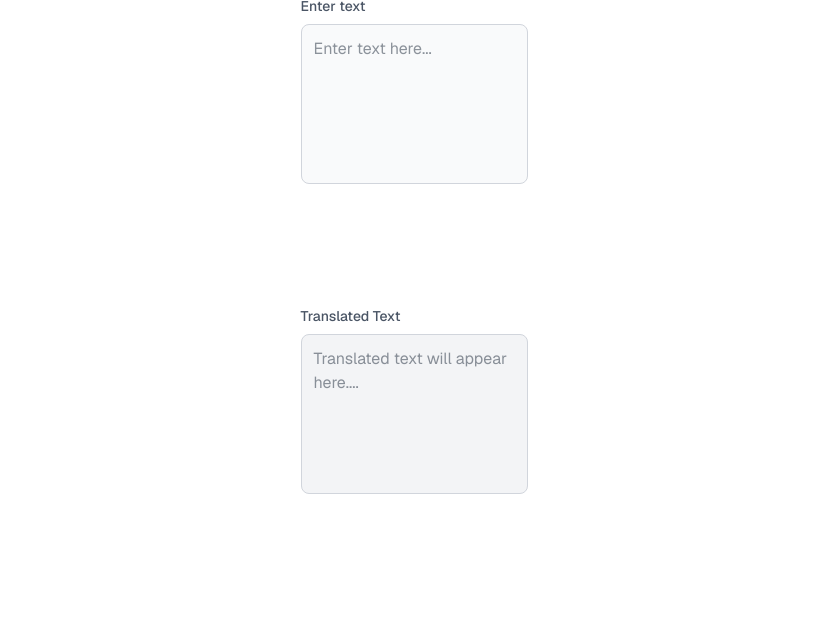
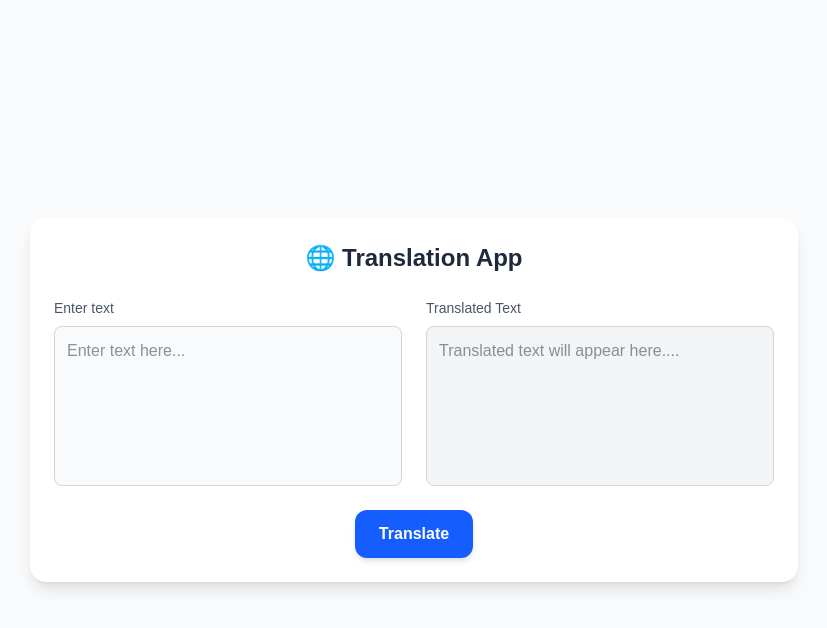
Before and after one commit to vmaineng/translation-app, a Next.js app: page / in a window 1280 px wide. Shown: the top 628 px of the page, without its empty margins (226-1053 px from the left). Built offline with nearby package versions, Linux system fonts and the light colour scheme.

Commit message:
added in styles

```diff
--- a/src/app/page.tsx
+++ b/src/app/page.tsx
@@ -1,12 +1,35 @@
 "use client";
 import InputBox from "./components/InputBox";
 import OutputBox from "./components/OutputBox";
+import { useState } from "react";
 
 export default function Home() {
+  const [input, setInput] = useState<string>("");
+  const [output, setOutput] = useState<string>("");
+
+  const handleTranslate = () => {
+    setOutput(input.split("").reverse().join(""));
+  };
+
   return (
-    <div className="font-sans grid grid-rows-[20px_1fr_20px] items-center justify-items-center min-h-screen p-8 pb-20 gap-16 sm:p-20">
-      <InputBox />
-      <OutputBox />
+    <div className="min-h-screen flex items-center justify-center bg-gray-50 dark:bg-gray-900 px-4">
+      <div className="w-full max-w-3xl bg-white dark:bg-gray-800 shadow-lg rounded-2xl p-6 space-y-6">
+        <h1 className="text-2xl font-bold text-center text-gray-800 dark:text-gray-100">
+          🌐 Translation App
+        </h1>
+        <div className="grid md:grid-cols-2 gap-6">
+          <InputBox text={input} onChange={(e) => setInput(e.target.value)} />
+          <OutputBox value={output} />
+        </div>
+        <div className="flex justify-center">
+          <button
+            onClick={handleTranslate}
+            className="px-6 py-3 rounded-xl bg-blue-600 hover:bg-blue-700 text-white font-semibold shadow-md transition-colors"
+          >
+            Translate
+          </button>
+        </div>
+      </div>
     </div>
   );
 }
```
